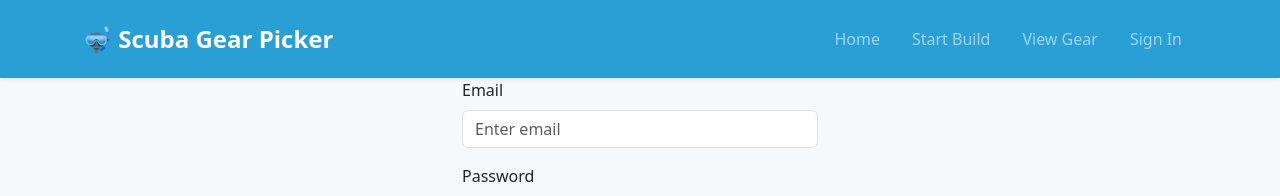
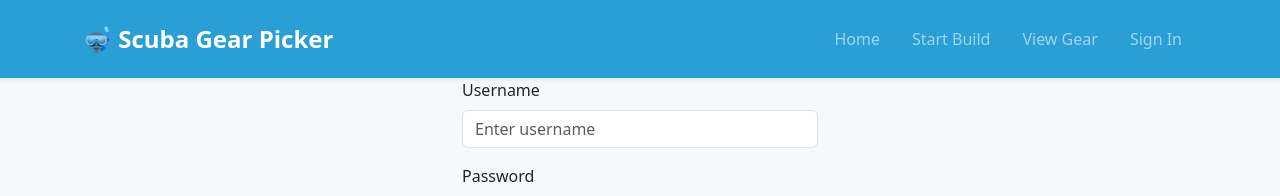
Before and after one commit to Lennoxgonz/Scuba-Gear-Picker, a React (Vite) app in the folder frontend/: page /signin in a window 1280 px wide. Shown: the top 196 px of the page. Built offline with nearby package versions, Linux system fonts and the light colour scheme.

Commit message:
updated sign in page

```diff
--- a/frontend/src/pages/SignInPage.tsx
+++ b/frontend/src/pages/SignInPage.tsx
@@ -20,11 +20,11 @@ function SignInPage() {
       <Row className="justify-content-center">
         <Col xs={12} md={6} lg={4}>
           <Form noValidate validated={validated} onSubmit={handleSubmit}>
-            <Form.Group controlId="email" className="mb-3">
-              <Form.Label>Email</Form.Label>
-              <Form.Control required type="email" placeholder="Enter email" />
+            <Form.Group controlId="username" className="mb-3">
+              <Form.Label>Username</Form.Label>
+              <Form.Control required type="text" placeholder="Enter username" />
               <Form.Control.Feedback type="invalid">
-                Please enter a valid email.
+                Please enter a username.
               </Form.Control.Feedback>
             </Form.Group>
             <Form.Group controlId="password" className="mb-3">
--- a/frontend/src/services/api.tsx
+++ b/frontend/src/services/api.tsx
@@ -33,7 +33,7 @@ export async function fetchGearByCategory(category: String) {
 export async function registerUser(registrationData: RegistrationData) {
   try {
     const response = await axios.post(
-      `${API_BASE_URL}/auth/register`,
+      `${API_BASE_URL}/auth/signup`,
       registrationData
     );
     return response.data;
```
Also changed, not shown: 2 other files (tests, documents, lock files or other folders).
